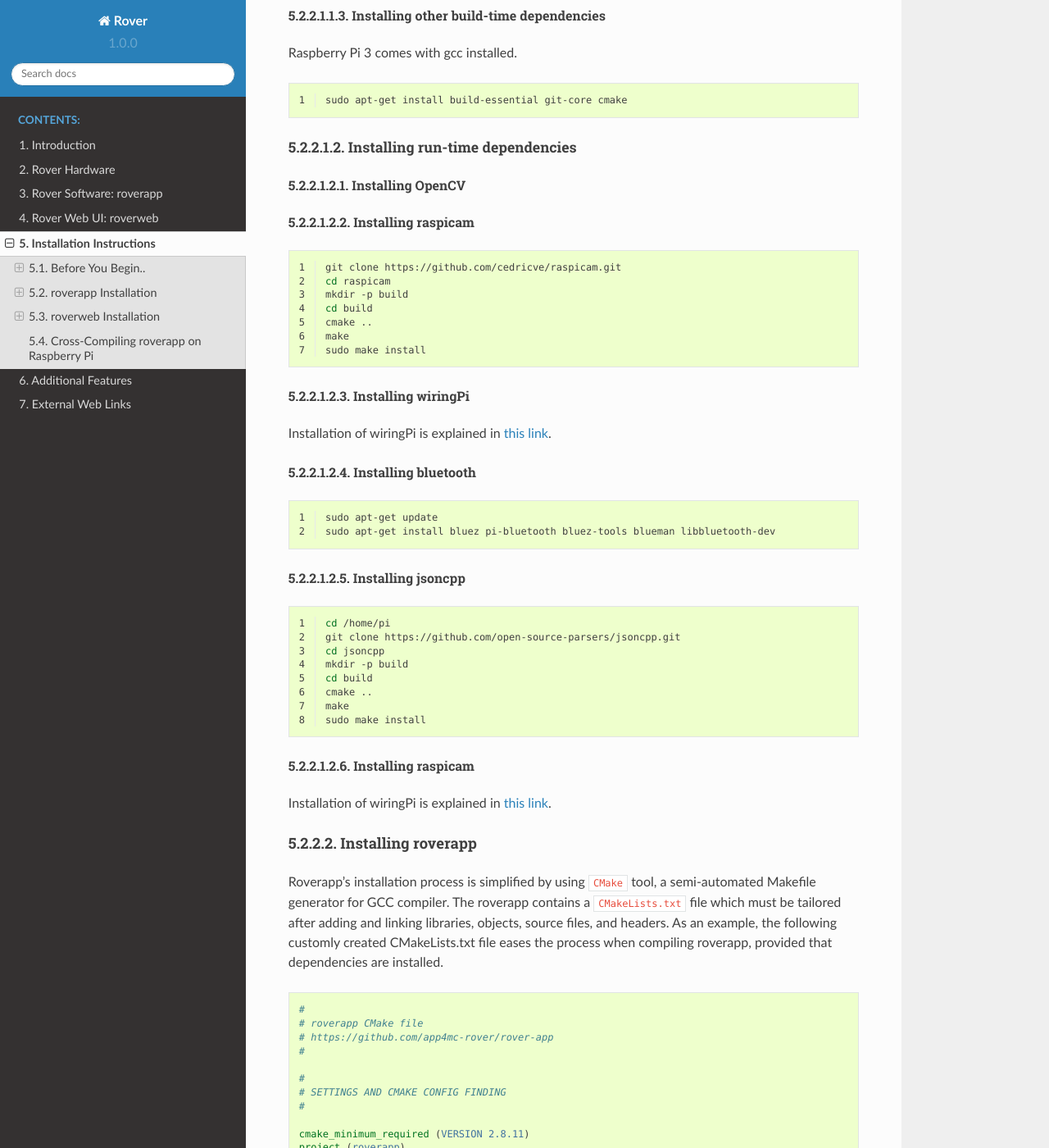
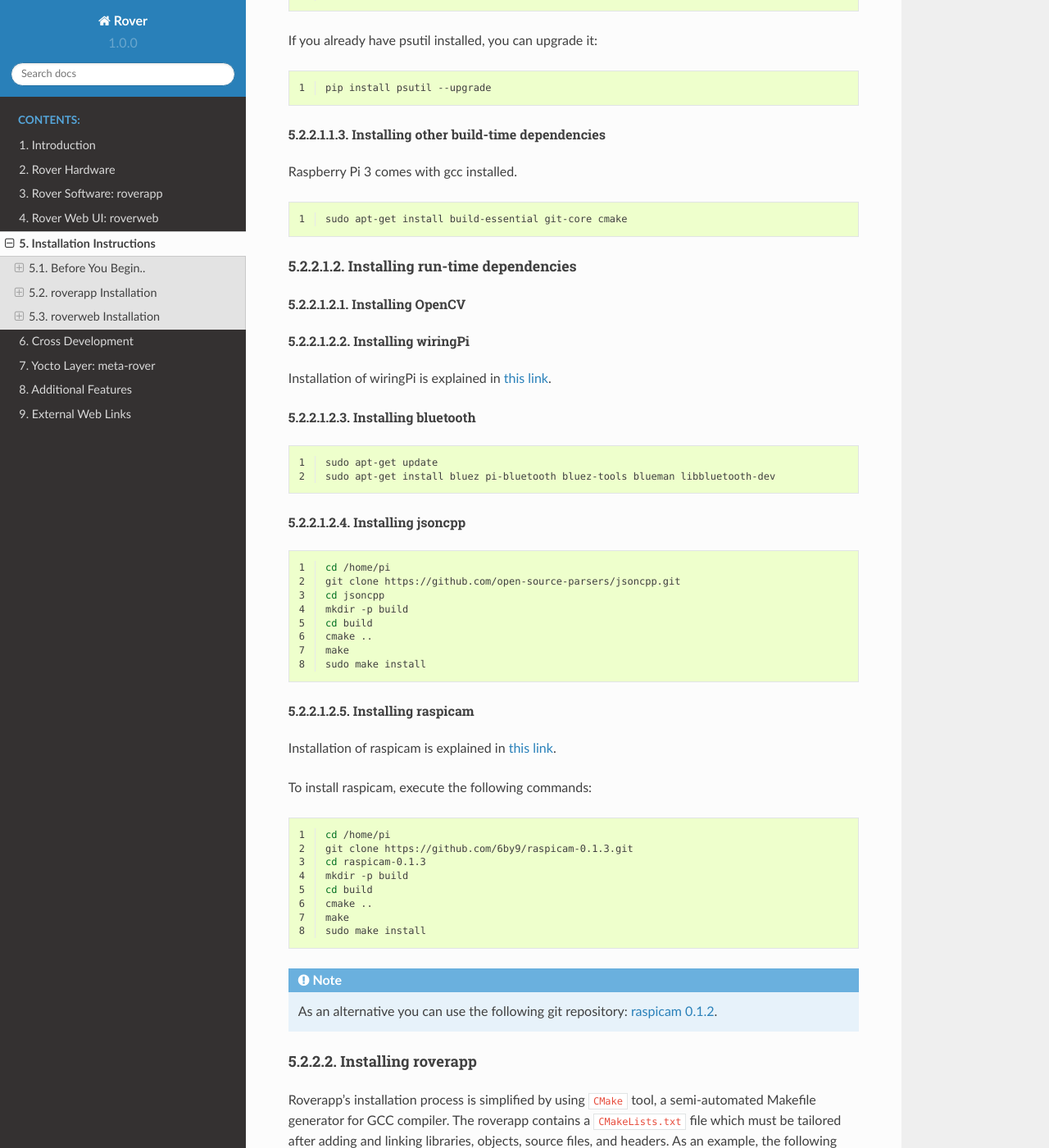
Before and after one commit to mozcelikors/rover-docs, a Sphinx documentation site: the page built from docs/source/content/installation.rst, in a window 1280 px wide and 1400 px high, scrolled down 1977 px. Shown: the whole window at 82% size. Built offline with Sphinx 7.4.7 and the Read the Docs theme 2.0.0, drawn with Linux system fonts in a browser that asks for light colours; some of the changed text lies outside the part shown.

Commit message:
Added some pages
Signed-off-by: mozcelikors <mozcelikors@gmail.com>

```diff
--- a/docs/source/content/installation.rst
+++ b/docs/source/content/installation.rst
@@ -10,9 +10,13 @@
 
 Beginning with Raspberry Pi
 =================================================
+Getting started instructions are here: `Quick Start Guide <https://www.raspberrypi.org/help/quick-start-guide/2/>`_
+
+We advise you to use Raspbian Jessie or Raspbian Sketch from `this <https://www.raspberrypi.org/downloads/raspbian/>`_ website.
 
 Enabling Bluetooth
 =================================================
+
 
 Enabling I2C
 =================================================
@@ -25,6 +29,8 @@
 Setting Up an Access Point
 =================================================
 Access point setup is explained here: `Access Point Setup <https://frillip.com/using-your-raspberry-pi-3-as-a-wifi-access-point-with-hostapd/>`_.
+
+(Please use ``192.168.168.1`` IP address for the rover.)
 
 .. _roverappinstallation:
 *************************************************
@@ -117,19 +123,6 @@
 Installing OpenCV
 --------------------------------------------------
 
-Installing raspicam
---------------------------------------------------
-.. code-block:: bash
-   :linenos:
-
-   git clone https://github.com/cedricve/raspicam.git
-   cd raspicam
-   mkdir -p build
-   cd build
-   cmake ..
-   make
-   sudo make install
-
 Installing wiringPi
 --------------------------------------------------
 Installation of wiringPi is explained in `this link <http://wiringpi.com/download-and-install/>`_.
@@ -160,7 +153,24 @@
 
 Installing raspicam
 --------------------------------------------------
-Installation of wiringPi is explained in `this link <https://github.com/6by9/raspicam-0.1.3>`_.
+
+Installation of raspicam is explained in `this link <https://github.com/6by9/raspicam-0.1.3>`_.
+
+To install raspicam, execute the following commands:
+
+.. code-block:: bash
+   :linenos:
+
+   cd /home/pi
+   git clone https://github.com/6by9/raspicam-0.1.3.git
+   cd raspicam-0.1.3
+   mkdir -p build
+   cd build
+   cmake ..
+   make
+   sudo make install
+
+.. note:: As an alternative you can use the following git repository: `raspicam 0.1.2 <https://github.com/cedricve/raspicam.git>`_.
 
 Installing roverapp
 *************************************************
@@ -420,7 +428,9 @@
 
 Installing mjpg-streamer-experimental
 --------------------------------------------------
-One particular mjpg-streamer version provides streaming with Raspberry Pi. In order to install the module, execute the following commands:
+One particular mjpg-streamer version provides streaming with Raspberry Pi.
+
+In order to install the module, execute the following commands:
 
 .. code-block:: bash
    :linenos:
@@ -449,10 +459,3 @@
    git clone https://github.com/app4mc-rover/rover-web.git
 
 After roverweb is installed, there is no need to install it to any static location. You can continue by running the server: :ref:`roverweb Getting started <roverwebstart>`
-
-Automated Installation Instructions
-=================================================
-
-*************************************************
-Cross-Compiling roverapp on Raspberry Pi
-*************************************************
--- /dev/null
+++ b/docs/source/content/yocto.rst
@@ -0,0 +1,9 @@
+.. toctree::
+   :glob:
+
+Yocto Layer: meta-rover
+########################################
+
+****************************************
+meta-rover
+****************************************
--- a/docs/source/index.rst
+++ b/docs/source/index.rst
@@ -17,6 +17,8 @@
    content/roverapp.rst
    content/roverweb.rst
    content/installation.rst
+   content/cross.rst
+   content/yocto.rst
    content/extra.rst
    content/extlinks.rst
 
```
Also changed, not shown: other parts of docs/source/content/installation.rst (+1 -3 lines), docs/source/content/cross.rst (added, +9 -0 lines), docs/source/content/roverweb.rst (+13 -0 lines).
